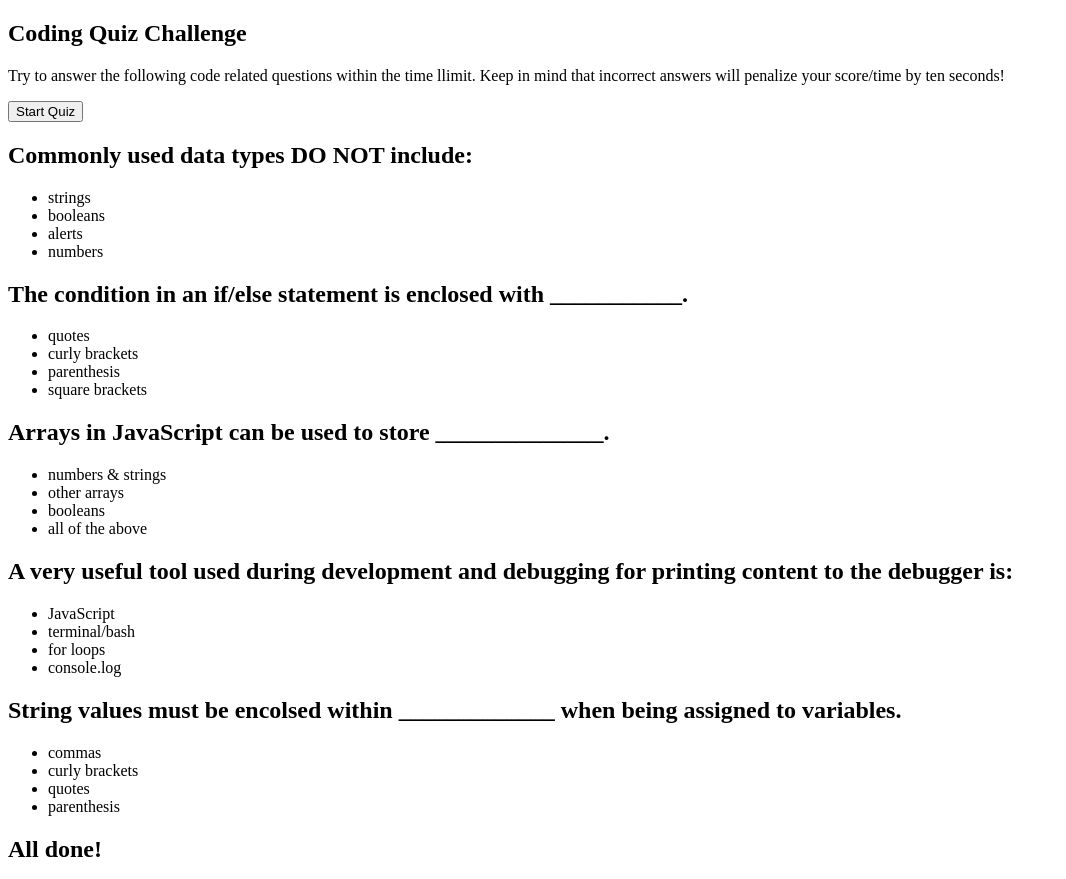
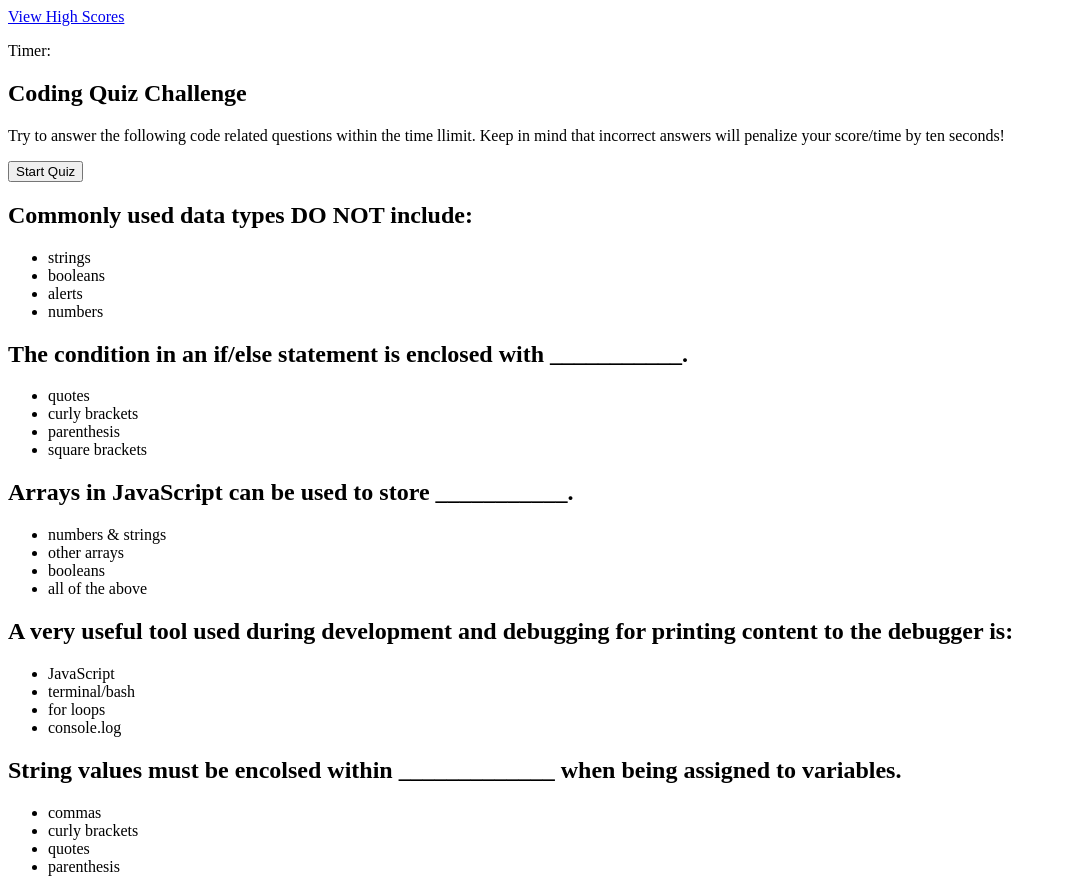
Before and after one commit to Rbenney15/coding-quiz, a plain HTML site: page index.html in a window 1280 px wide. Shown: the top 879 px of the page, without its empty margins (0-1066 px from the left). Drawn offline with Linux system fonts and the light colour scheme.

Commit message:
added links to css, js, and high score html files

```diff
--- a/index.html
+++ b/index.html
@@ -4,15 +4,21 @@
     <meta charset="UTF-8">
     <meta http-equiv="X-UA-Compatible" content="IE=edge">
     <meta name="viewport" content="width=device-width, initial-scale=1.0">
+    <link rel="stylesheet" href="./assets/css/style.css">
+    <link rel="highscores" href="./highscore.html">
     <title>Coding Quiz Challenge</title>
 </head>
 <body>
+    <header>
+        <!--link the highscores page as hyperlink-->
+        <a href="./highscore.html">View High Scores</a>
+        <p>Timer:</p>
+    </header>
     <section>
-    <h1>Coding Quiz Challenge</h1>
-    <p>Try to answer the following code related questions within the time llimit. Keep in mind that incorrect answers will penalize your score/time by ten seconds!</p>
-    <button>Start Quiz</button>
-
-</section>
+        <h1>Coding Quiz Challenge</h1>
+            <p>Try to answer the following code related questions within the time llimit. Keep in mind that incorrect answers will penalize your score/time by ten seconds!</p>
+            <button>Start Quiz</button>
+    </section>
 
     <section>
         <h1>Commonly used data types DO NOT include:</h1>
@@ -33,7 +39,7 @@
         </ul>
     </section>
     <section>
-        <h1>Arrays in JavaScript can be used to store ______________.</h1>
+        <h1>Arrays in JavaScript can be used to store ___________.</h1>
         <ul>
             <li>numbers & strings</li>
             <li>other arrays</li>
@@ -67,6 +73,6 @@
         </form>
         <button>Submit</button>
     </section>
-
+    <script src="./assets/js/script.js"></script>
 </body>
 </html>
```
